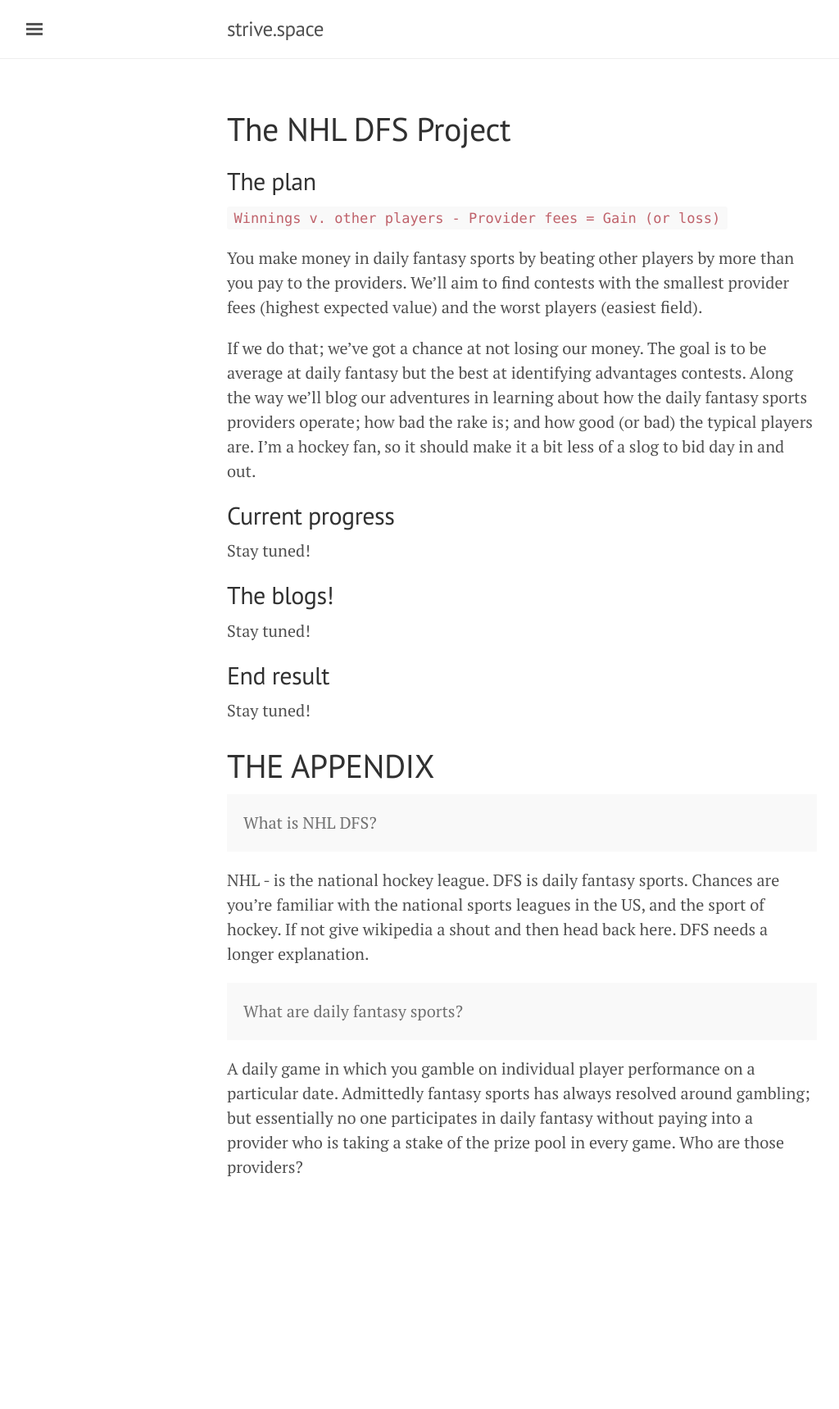
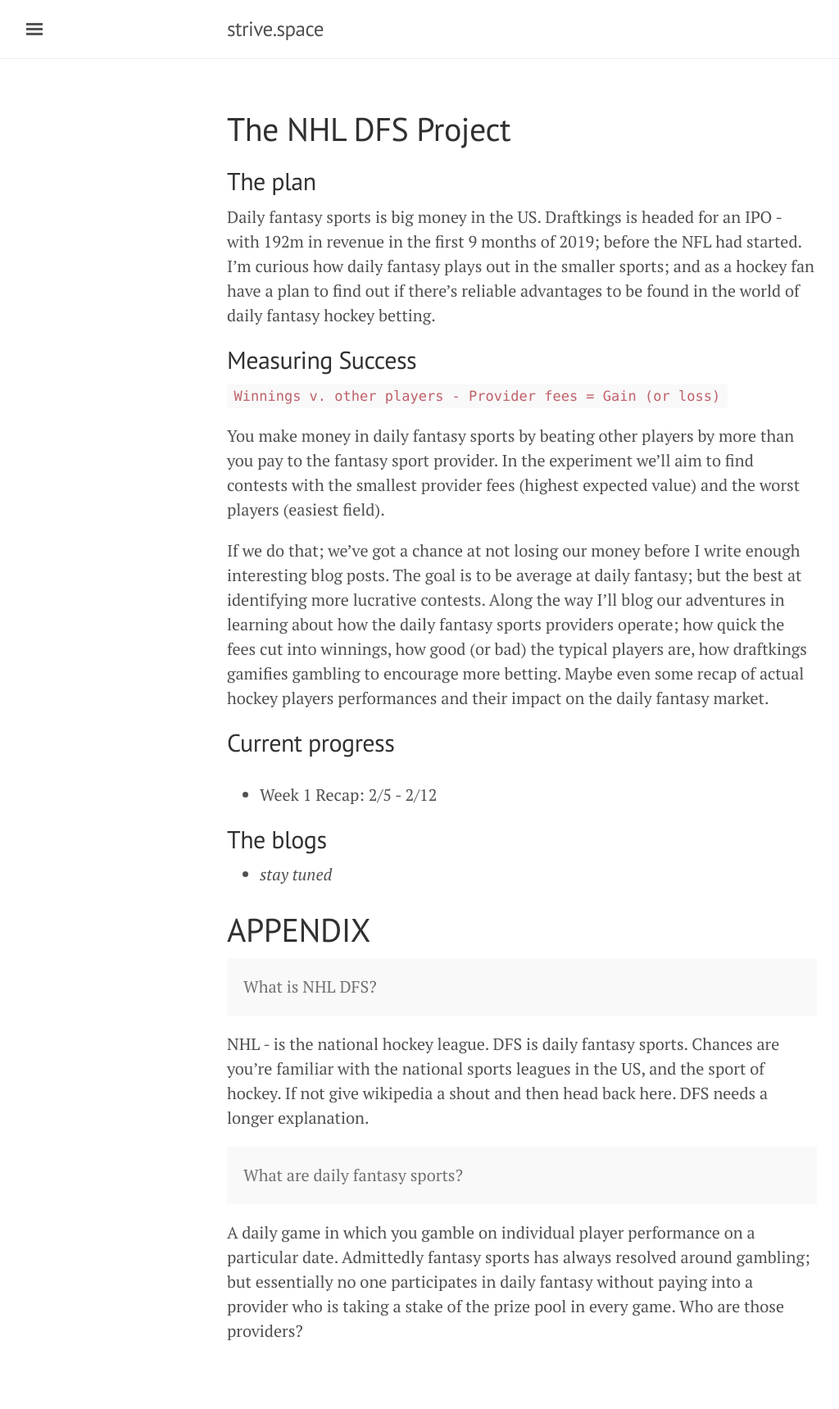
Before and after one commit to brendanmcfarland/brendanmcfarland.github.io, a Jekyll site: the page built from nhldfs.md, in a window 1280 px wide. Shown: the whole page at 82% size, without its empty margins (3-1027 px from the left). Built offline with Jekyll 4.4.1, drawn with Linux system fonts in a browser that asks for light colours; before the commit the page ends 1519 px from its top, so only the background shows below that.

Commit message:
2020-11-02

```diff
--- a/index.html
+++ b/index.html
@@ -11,6 +11,6 @@ title: Home
       </a>
     </h2>
     <time datetime="{{ post.date | date: "%Y-%m-%d" }}">{{ post.date | date_to_long_string }}</time>
-    {{ post.content }}
+    {{ post.excerpt }}
   </article>
 {% endfor %}
--- a/nhldfs.md
+++ b/nhldfs.md
@@ -5,24 +5,29 @@ title: The NHL DFS Project
 
 ## The plan
 
+Daily fantasy sports is big money in the US. Draftkings is headed for an IPO - with 192m in revenue in the first 9 months of 2019; before the NFL had started. I'm curious how daily fantasy plays out in the smaller sports; and as a hockey fan have a plan to find out if there's reliable advantages to be found in the world of daily fantasy hockey betting.
+
+
+## Measuring Success
+
 `Winnings v. other players - Provider fees = Gain (or loss)`
 
-You make money in daily fantasy sports by beating other players by more than you pay to the providers. We'll aim to find contests with the smallest provider fees (highest expected value) and the worst players (easiest field).
+You make money in daily fantasy sports by beating other players by more than you pay to the fantasy sport provider. In the experiment we'll aim to find contests with the smallest provider fees (highest expected value) and the worst players (easiest field).
 
-If we do that; we've got a chance at not losing our money. The goal is to be average at daily fantasy but the best at identifying advantages contests. Along the way we'll blog our adventures in learning about how the daily fantasy sports providers operate; how bad the rake is; and how good (or bad) the typical players are. I'm a hockey fan, so it should make it a bit less of a slog to bid day in and out.
+If we do that; we've got a chance at not losing our money before I write enough interesting blog posts. The goal is to be average at daily fantasy; but the best at identifying more lucrative contests. Along the way I'll blog our adventures in learning about how the daily fantasy sports providers operate; how quick the fees cut into winnings, how good (or bad) the typical players are, how draftkings gamifies gambling to encourage more betting. Maybe even some recap of actual hockey players performances and their impact on the daily fantasy market.
 
 ## Current progress
-Stay tuned!
+
+![]()
+
+- Week 1 Recap: 2/5 - 2/12
 
 
-## The blogs!
-Stay tuned!
+## The blogs
+- _stay tuned_
 
 
-## End result
-Stay tuned!
-
-# THE APPENDIX
+# APPENDIX
 
 <p class="message">
   What is NHL DFS?
```
Also changed, not shown: _posts/2020-02-11-new-experiment.md (added, +15 -0 lines), about.md (+10 -6 lines), public/apple-touch-icon-precomposed.png (deleted), 6 other files.
